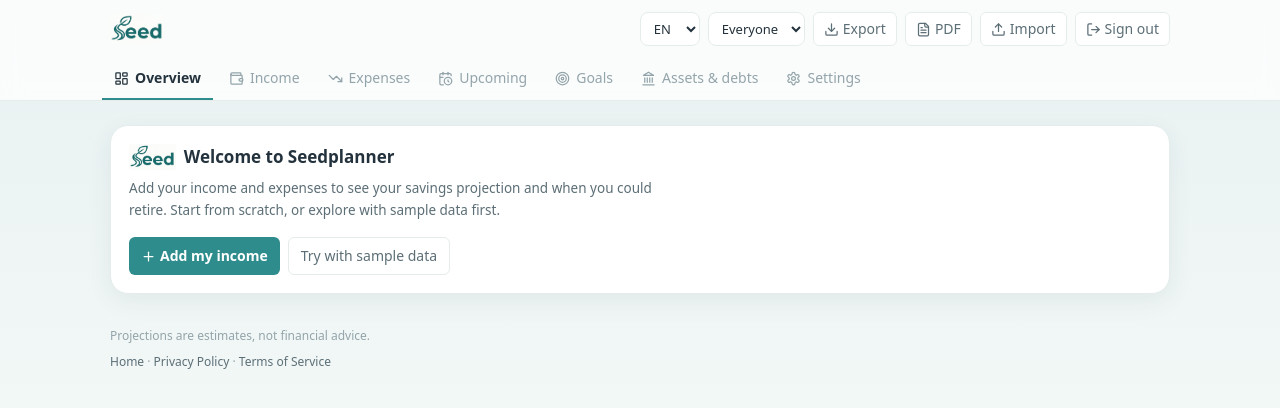
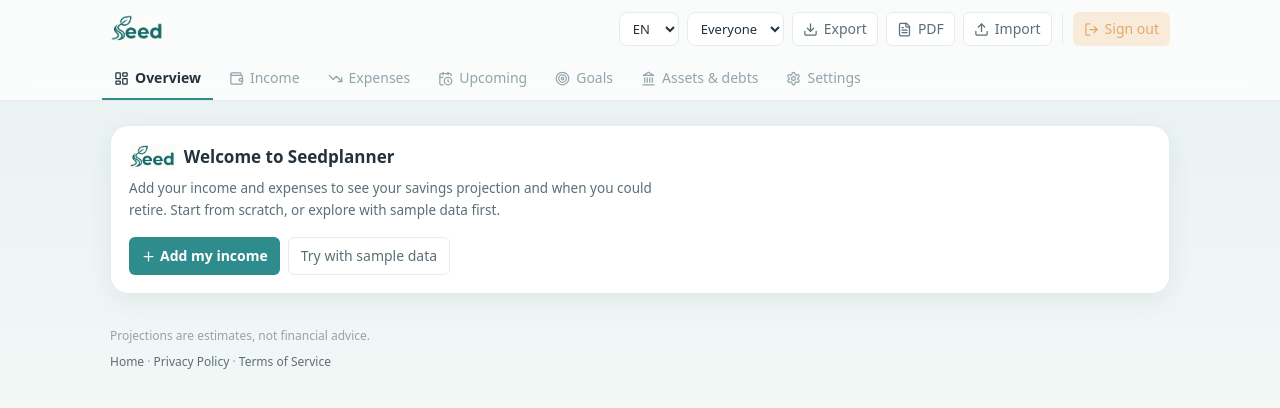
Before and after one commit to FeyaKimBerry/seedplanner, a React (Vite) app: page / in a window 1280 px wide. Both pictures are taken after a click on the button "Sign in with Google". Shown: the top 408 px of the page. Built offline with nearby package versions, Linux system fonts and the light colour scheme.

Commit message:
Fix the arrow icons

```diff
--- a/src/App.jsx
+++ b/src/App.jsx
@@ -1068,25 +1068,26 @@
             </select>
             <ViewSwitcher members={state.members} view={view} setView={setView} />
             <button onClick={exportJSON} title={t("export")} aria-label={t("export")}
-              className="flex items-center gap-1 rounded-md px-2 py-1.5 text-sm sm:px-2.5"
+              className="flex items-center gap-1.5 rounded-md px-2.5 py-1.5 text-sm"
               style={{ border: `1px solid ${C.line}`, color: C.sub, background: C.card }}>
-              <Download size={15} /> <span className="hidden sm:inline">{t("export")}</span>
+              <Download size={15} /> <span>{t("export")}</span>
             </button>
             <button onClick={exportPDF} title="PDF" aria-label="PDF"
-              className="flex items-center gap-1 rounded-md px-2 py-1.5 text-sm sm:px-2.5"
+              className="flex items-center gap-1.5 rounded-md px-2.5 py-1.5 text-sm"
               style={{ border: `1px solid ${C.line}`, color: C.sub, background: C.card }}>
-              <FileText size={15} /> <span className="hidden sm:inline">PDF</span>
+              <FileText size={15} /> <span>PDF</span>
             </button>
             <label title={t("import")} aria-label={t("import")}
-              className="flex cursor-pointer items-center gap-1 rounded-md px-2 py-1.5 text-sm sm:px-2.5"
+              className="flex cursor-pointer items-center gap-1.5 rounded-md px-2.5 py-1.5 text-sm"
               style={{ border: `1px solid ${C.line}`, color: C.sub, background: C.card }}>
-              <Upload size={15} /> <span className="hidden sm:inline">{t("import")}</span>
+              <Upload size={15} /> <span>{t("import")}</span>
               <input type="file" accept="application/json" onChange={importJSON} className="hidden" />
             </label>
+            <span aria-hidden style={{ width: 1, alignSelf: "stretch", margin: "2px 2px", background: C.line }} />
             <button onClick={signOut} title={t("signOut")} aria-label={t("signOut")}
-              className="flex items-center gap-1 rounded-md px-2 py-1.5 text-sm sm:px-2.5"
-              style={{ border: `1px solid ${C.line}`, color: C.sub, background: C.card }}>
-              <LogOut size={15} /> <span className="hidden sm:inline">{t("signOut")}</span>
+              className="flex items-center gap-1.5 rounded-md px-2.5 py-1.5 text-sm"
+              style={{ border: `1px solid ${C.claySoft}`, color: C.clay, background: C.claySoft }}>
+              <LogOut size={15} /> <span>{t("signOut")}</span>
             </button>
           </div>
         </div>
```
